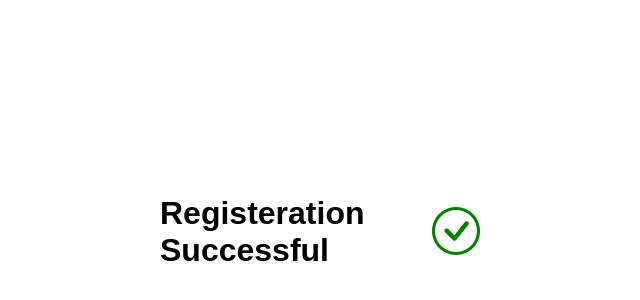
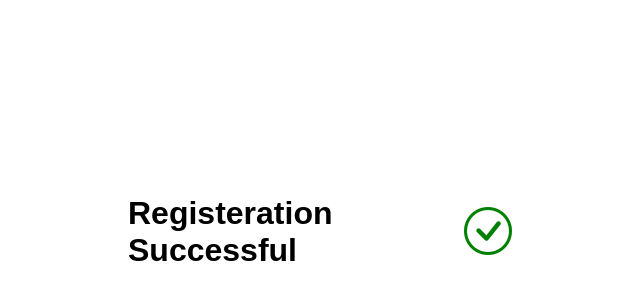
Before and after one commit to Ariaaghakhani/login-sign-up, a plain HTML site: page index3.html in a window 1280 px wide. Shown: the part 168-468 px from the top of the page, without its empty margins (320-960 px from the left). Drawn offline with nearby package versions, Linux system fonts and the light colour scheme.

Commit message:
Add files via upload

```diff
--- a/index3.html
+++ b/index3.html
@@ -4,7 +4,7 @@
 <head>
     <meta charset="UTF-8">
     <meta name="viewport" content="width=device-width, initial-scale=1.0">
-    <title>Document</title>
+    <title>Registeration Successful</title>
     <link rel="stylesheet" href="https://cdn.jsdelivr.net/npm/bootstrap-icons@1.11.1/font/bootstrap-icons.css">
 </head>
 <style>
@@ -22,7 +22,7 @@
         font-family: Arial, "Helvetica Neue", Helvetica, sans-serif;
 
         >div{
-            width: 25%;
+            width: 30%;
             display: flex;
             justify-content: space-between;
             align-items: center;
```
Also changed, not shown: index2.html (+1 -1 lines).
